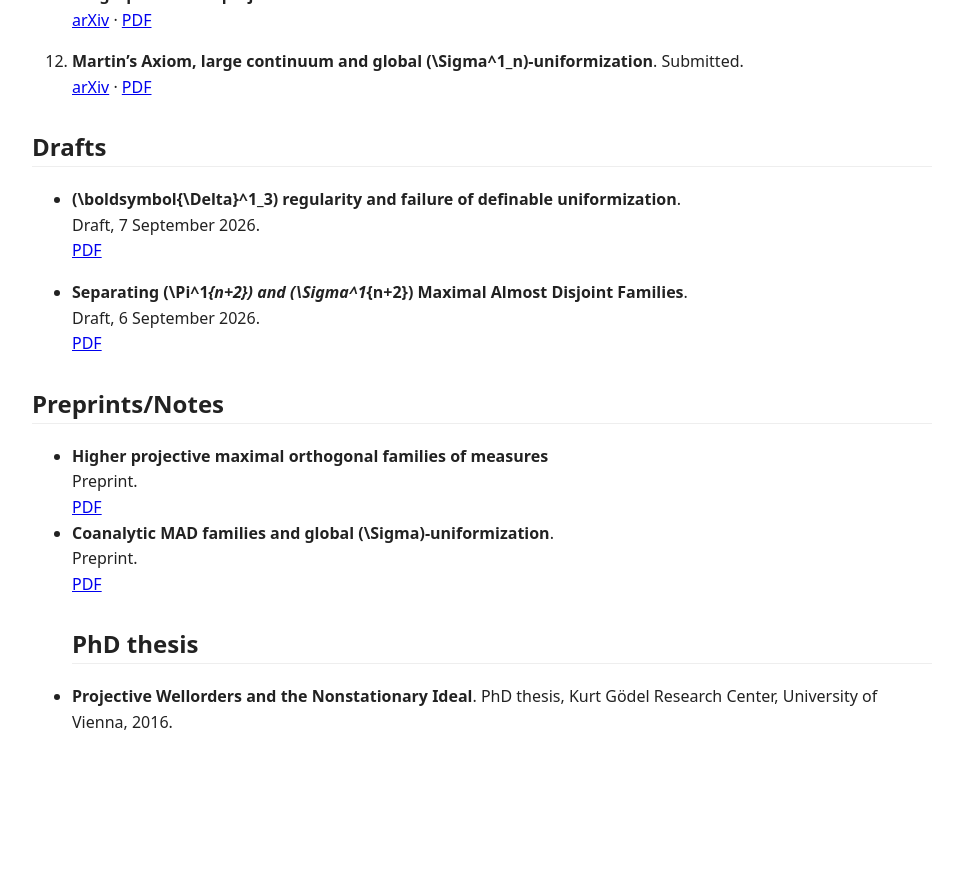
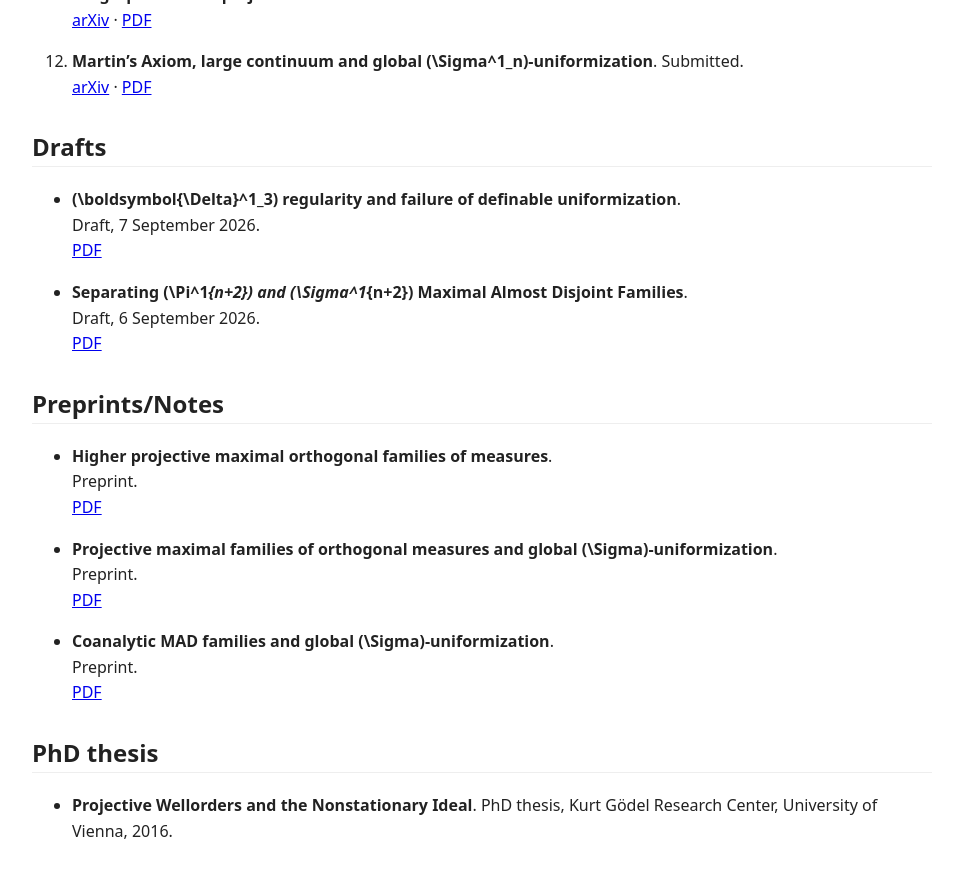
Before and after one commit to StefanHoffelner/stefanhoffelner.github.io, a Jekyll site: the page built from publications.md, in a window 1280 px wide and 900 px high, scrolled down 1864 px. Shown: the top 878 px of the window, without its empty margins (158-1121 px from the left). Built offline with Jekyll 4.4.1, drawn with Linux system fonts in a browser that asks for light colours; our own code applies the rules of GitHub Pages for plain Markdown files; a script that is not in the unit is left out; before the commit the page ends 2655 px from its top, so only the background shows below that.

Commit message:
Restore separate MOF preprint entries

```diff
--- a/publications.md
+++ b/publications.md
@@ -81,7 +81,6 @@ permalink: /publications/
 12. **Martin's Axiom, large continuum and global \(\Sigma^1_n\)-uniformization**. Submitted.
     [arXiv](https://doi.org/10.48550/arXiv.2605.21189) · [PDF](/papers/martins-axiom-large-continuum-global-sigma-uniformization.pdf)
 
-
 ## Drafts
 
 - **\(\boldsymbol{\Delta}^1_3\) regularity and failure of definable uniformization**.
@@ -94,12 +93,18 @@ permalink: /publications/
 
 ## Preprints/Notes
 
-- **Higher projective maximal orthogonal families of measures**
+- **Higher projective maximal orthogonal families of measures**.
   Preprint.
   [PDF](/papers/higher-projectively-definable-mofs.pdf)
+
+- **Projective maximal families of orthogonal measures and global \(\Sigma\)-uniformization**.
+  Preprint.
+  [PDF](/papers/projective-maximal-families-orthogonal-measures-global-sigma-uniformization.pdf)
+
 - **Coanalytic MAD families and global \(\Sigma\)-uniformization**.
   Preprint.
   [PDF](/papers/coanalytic-mad-families-global-sigma-uniformization.pdf)
+
 ## PhD thesis
 
 - **Projective Wellorders and the Nonstationary Ideal**. PhD thesis, Kurt Gödel Research Center, University of Vienna, 2016.
```
